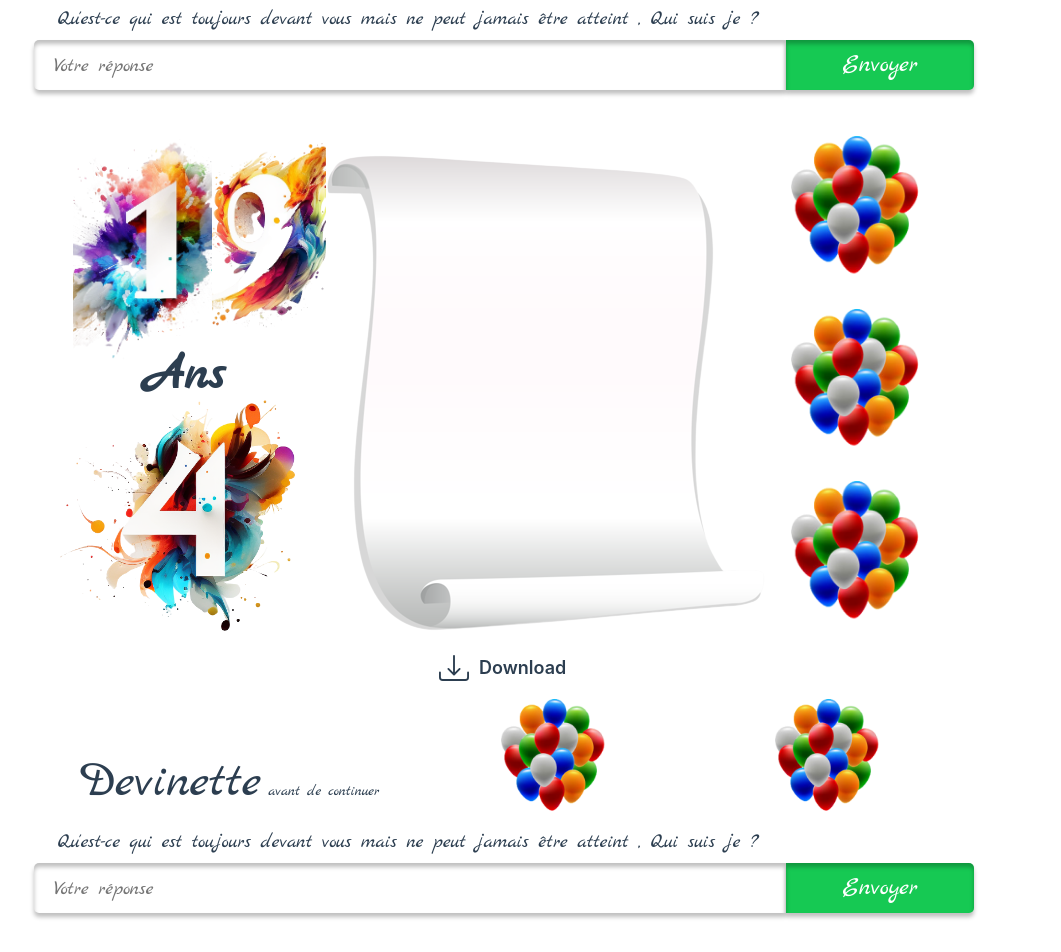
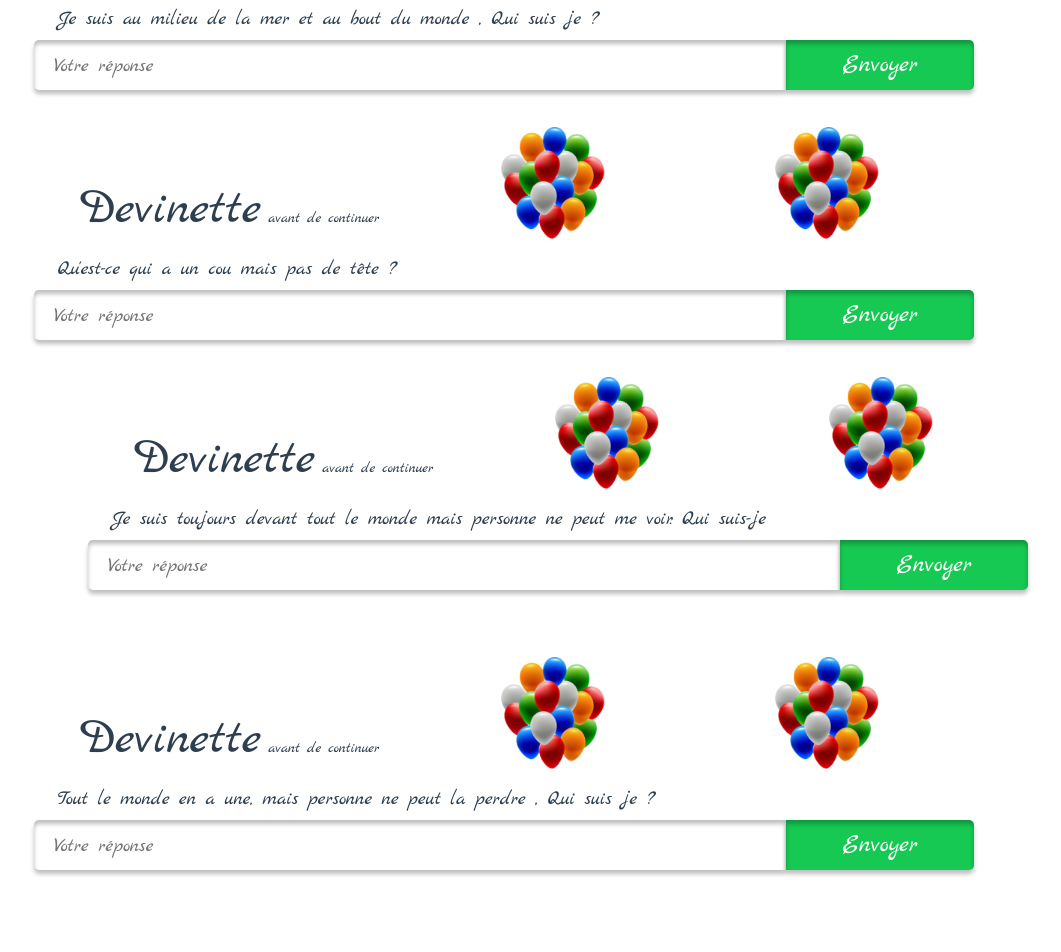
Before and after one commit to Charlot-DEDJINOU/AnimatedHBD_nlpJs, a Vue app in the folder VueProjet/: page / in a window 1280 px wide. Shown: the part 860-1812 px from the top of the page, without its empty margins (136-1197 px from the left). After the commit the page ends 1750 px from the top, so only its background shows below. Built offline with nearby package versions, Linux system fonts and the light colour scheme.

Commit message:
echange de datas en parent et enfant : props et emit

```diff
--- a/VueProjet/src/components/Devinette.vue
+++ b/VueProjet/src/components/Devinette.vue
@@ -2,12 +2,22 @@
 import { ref } from 'vue'
 
 export default {
-  setup() {
+  props : {
+    devinette : String ,
+    numAnswer : String
+  } ,
+  setup(props , ctx) {
     const reponse = ref('')
 
-    const submit = () => {
-      alert(reponse.value)
-      reponse.value = ''
+    async function submit() {
+      try {
+        const response = await fetch('http://localhost:3000/api/correctAnswer?numDev='+props.numAnswer+'&userAnswer='+reponse.value);
+        const data = await response.json();
+        reponse.value = ''
+        ctx.emit('backAnswer' , data)
+      } catch (error) {
+        alert(error);
+      }
     }
 
     return {
@@ -26,7 +36,7 @@ export default {
     </div>
     <form @submit.prevent="submit">
       <p class="devinette">
-        Qu'est-ce qui est toujours devant vous mais ne peut jamais être atteint , Qui suis je ?
+        {{ devinette }}
       </p>
       <div>
         <input type="text" placeholder="Votre réponse" v-model="reponse" />
--- a/VueProjet/src/components/EtoileAge.vue
+++ b/VueProjet/src/components/EtoileAge.vue
@@ -14,13 +14,17 @@ export default {
   <div class="container_etoileAge">
     <Etoile class="etoile" />
     <Age class="age" />
+    <div class="images">
+        <img src="../assets/image1.png" />
+        <img src="../assets/image1.png" />
+    </div>
   </div>
 </template>
 
 <style>
 .container_etoileAge {
   width: 350px;
-  height: 500px;
+  height: 600px;
   display: flex;
   flex-direction: column;
   align-items: center;
@@ -34,7 +38,19 @@ export default {
 .age {
   display: inline-block;
 }
-
+.container_etoileAge .images
+{
+  width: 100%;
+  height: 150px;
+  display: flex;
+  justify-content: space-between;
+  align-items: center;
+}
+.container_etoileAge .images img
+{
+  width: 140px;
+  object-fit: contain;
+}
 @keyframes rotateScale {
   0% {
     transform: rotate3d(0, 0, 1, 0deg) scale(0.5);
--- a/VueProjet/src/components/FourSession.vue
+++ b/VueProjet/src/components/FourSession.vue
@@ -2,20 +2,35 @@
 import Devinette from './Devinette.vue'
 import EtoileAge from './EtoileAge.vue'
 import VisuelImage from './VisuelImage.vue'
+import { ref } from 'vue'
 
 export default {
   components: {
     Devinette,
     VisuelImage,
     EtoileAge
+  } ,
+
+  setup() {
+    const showSession = ref(false)
+
+    const nextSession = (payload) => {
+      if(payload.message){
+        showSession.value = true
+      }
+    }
+    return {
+      nextSession ,
+      showSession
+    }
   }
 }
 </script>
 <template>
   <div class="session">
     <div class="foursession">
-      <Devinette />
-      <div class="visuelimage_age">
+      <Devinette @backAnswer="nextSession" devinette="Je suis toujours devant tout le monde mais personne ne peut me voir. Qui suis-je" numAnswer="4"/>
+      <div class="visuelimage_age" v-if="showSession">
         <EtoileAge />
         <VisuelImage />
       </div>
--- a/VueProjet/src/components/SecondSession.vue
+++ b/VueProjet/src/components/SecondSession.vue
@@ -2,6 +2,7 @@
 import Devinette from './Devinette.vue'
 import VisuelRose from './VisuelRose.vue'
 import Download from './icons/Download.vue'
+import { ref } from 'vue'
 
 export default {
   components: {
@@ -11,12 +12,16 @@ export default {
   },
 
   setup() {
-    const animated = () => {
-      const elements = document.getElementsByClassName('animate1')
-      for (let ele of elements) ele.classList.add('animated')
+    const showSession = ref(false)
+
+    const nextSession = (payload) => {
+      if(payload.message){
+        showSession.value = true
+      }
     }
     return {
-      animated
+      nextSession ,
+      showSession
     }
   }
 }
@@ -25,15 +30,15 @@ export default {
 <template>
   <div class="session">
     <div class="secondSession">
-      <Devinette @click="animated" />
-      <div class="visuels">
+      <Devinette  @backAnswer="nextSession" devinette="Je suis au milieu de la mer et au bout du monde , Qui suis je ?" numAnswer="1"/>
+      <div class="visuels" v-if="showSession">
         <div class="art">
           <div class="age">
-            <img src="../assets/chiffre1.png" class="first animate1" />
-            <img src="../assets/chiffre9.png" class="animate1" />
+            <img src="../assets/chiffre1.png" class="first animated" />
+            <img src="../assets/chiffre9.png" class="animated" />
           </div>
           <p>Ans</p>
-          <img src="../assets/chiffre4.png" class="chiffre4 animate1" />
+          <img src="../assets/chiffre4.png" class="chiffre4 animated" />
         </div>
         <div class="visuel1"><VisuelRose /></div>
         <div class="images_ballon">
@@ -42,7 +47,7 @@ export default {
           <img src="../assets/image1.png" />
         </div>
       </div>
-      <Download />
+      <Download v-if="showSession"/>
     </div>
   </div>
 </template>
--- a/VueProjet/src/components/ThirdSession.vue
+++ b/VueProjet/src/components/ThirdSession.vue
@@ -3,6 +3,7 @@ import VisuelRouleau from './VisuelRouleau.vue'
 import SendEmail from './SendEmail.vue'
 import Devinette from './Devinette.vue'
 import Download from './icons/Download.vue'
+import { ref } from 'vue'
 
 export default {
   components: {
@@ -10,14 +11,27 @@ export default {
     SendEmail,
     Devinette,
     Download
+  } ,
+  setup() {
+    const showSession = ref(false)
+
+    const nextSession = (payload) => {
+      if(payload.message){
+        showSession.value = true
+      }
+    }
+    return {
+      nextSession ,
+      showSession
+    }
   }
 }
 </script>
 <template>
   <div class="session">
     <div class="thirdsession">
-      <Devinette />
-      <div class="visuelrouleau_email">
+      <Devinette @backAnswer="nextSession" devinette="Qu'est-ce qui a un cou mais pas de tête ?" numAnswer="2"/>
+      <div class="visuelrouleau_email" v-if="showSession">
         <VisuelRouleau />
         <div class="images_rouleau">
           <img src="../assets/image1.png" />
@@ -27,7 +41,7 @@ export default {
         </div>
         <SendEmail />
       </div>
-      <div class="down">
+      <div class="down" v-if="showSession">
         <Download />
       </div>
     </div>
--- a/VueProjet/src/components/VisuelImage.vue
+++ b/VueProjet/src/components/VisuelImage.vue
@@ -219,6 +219,11 @@ export default {
   height: 20px;
   opacity: 0.5;
 }
+.container1_download .down .file .text
+{
+  display: inline-block;
+  font-weight: bold;
+}
 .container1 {
   width: 600px;
   height: 500px;
--- a/VueProjet/src/views/HomeView.vue
+++ b/VueProjet/src/views/HomeView.vue
@@ -3,6 +3,7 @@ import FirstSession from '../components/FirstSession.vue'
 import SecondSession from '../components/SecondSession.vue'
 import ThirdSession from '../components/ThirdSession.vue'
 import FourSession from '../components/FourSession.vue'
+import LastSession from '../components/LastSession.vue'
 </script>
 
 <template>
@@ -11,5 +12,6 @@ import FourSession from '../components/FourSession.vue'
     <SecondSession />
     <ThirdSession />
     <FourSession />
+    <LastSession />
   </main>
 </template>
```
Also changed, not shown: VueProjet/src/components/VisuelLivre.vue (+32 -51 lines).
